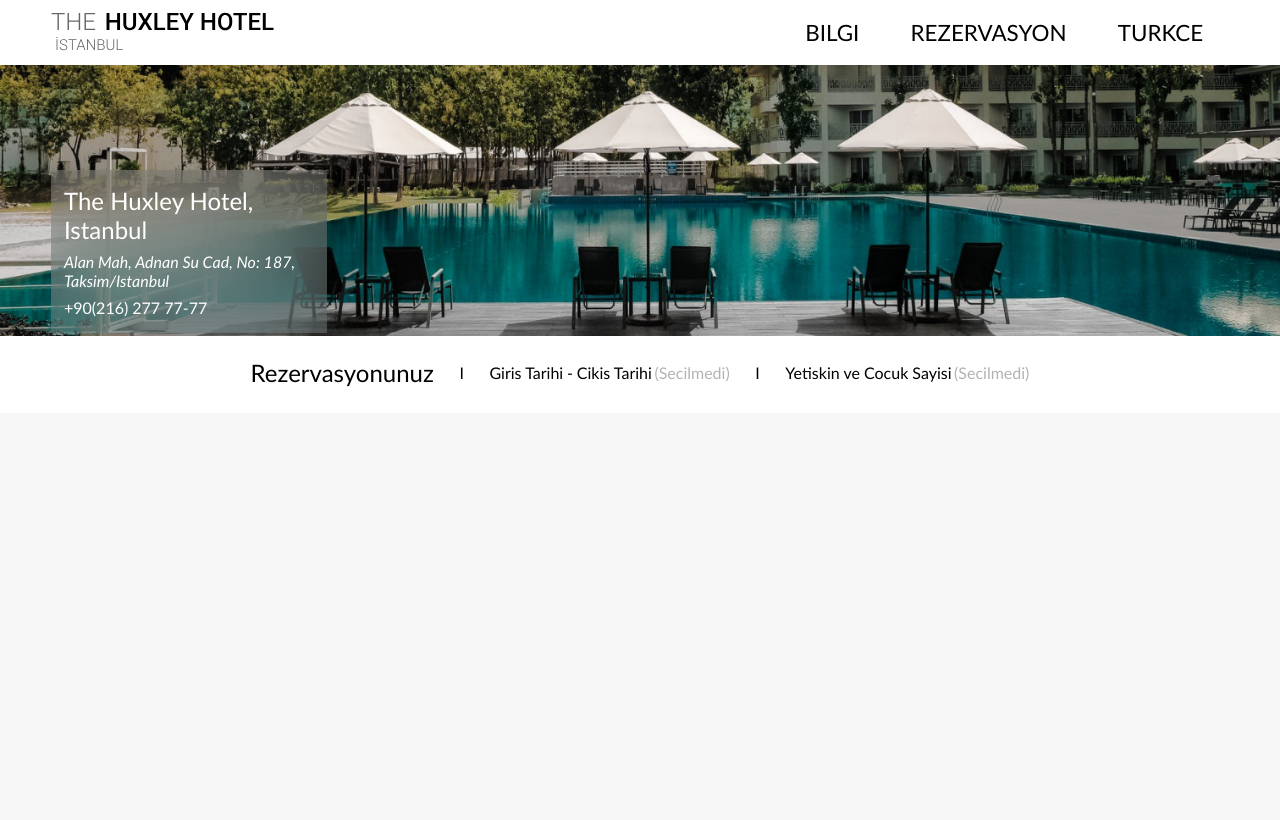
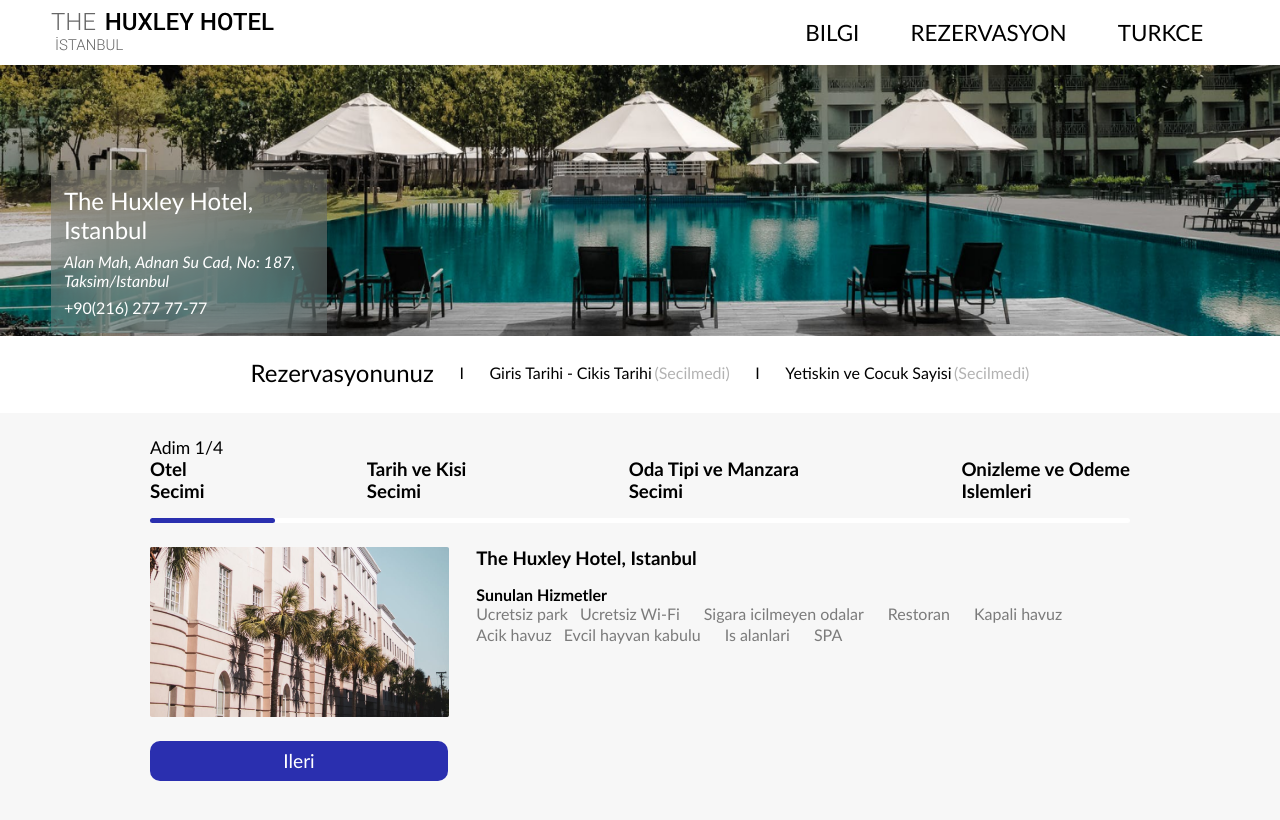
Before and after one commit to keremalan/a56e8e3ef56b7c88b17605ea1cc857fe-old, a Vue app: page / in a window 1280 px wide. Shown: the top 820 px of the page. Built offline with nearby package versions, Linux system fonts and the light colour scheme.

Commit message:
Add P-Indicator, PI-FirstStep

```diff
--- a/src/App.vue
+++ b/src/App.vue
@@ -2,16 +2,20 @@
   <Header/>
   <Banner/>
   <Status/>
+  <P-Indicator/>
+  <PiFirstStep/>
 </template>
 
 <script>
 import Header from './components/Layout/Header.vue'
 import Banner from './components/Banner/Banner.vue'
 import Status from './components/Status/Status.vue'
+import PIndicator from './components/P-Indicator/P-Indicator.vue'
+import PiFirstStep from './components/PI-FirstStep/PI-FirstStep.vue'
 export default {
   name: 'App',
   components: {
-    Header, Banner, Status,
+    Header, Banner, Status, PIndicator, PiFirstStep
 
   }
 }
--- /dev/null
+++ b/src/components/P-Indicator/P-Indicator.scss
@@ -0,0 +1,40 @@
+:root {
+    --secondaryColor: #FFFFFF;
+    --thirdColor: #2A2FAF;
+}
+
+#progress-indicator {
+    max-width: 980px;
+    margin: 0 auto;
+    margin-top: 3vh;
+}
+
+
+#progress-indicator > h5 {
+    font-weight: 300;
+    font-size: 1.1rem;
+}
+
+.pi-texts {
+    display: flex;
+    flex-direction: row;
+    justify-content: space-between;
+}
+
+.pi-texts > h3 {
+    font-weight: 600;
+}
+
+.pi-bar {
+    margin-top: 2vh;
+    background-color: var(--secondaryColor);
+    height: 5px;
+    border-radius: 3px;
+}
+
+.pi-bar-inside {
+    background-color: var(--thirdColor);
+    height: 5px;
+    border-radius: 3px;
+    max-width: 125px;
+}
--- /dev/null
+++ b/src/components/P-Indicator/P-Indicator.vue
@@ -0,0 +1,21 @@
+<template>
+    <div id="progress-indicator">
+        <h5>Adim 1/4</h5>
+        <div class="pi-texts">
+            <h3 class="pi-text">Otel <br>Secimi</h3>
+            <h3 class="pi-text">Tarih ve Kisi <br> Secimi</h3>
+            <h3 class="pi-text">Oda Tipi ve Manzara <br> Secimi</h3>
+            <h3 class="pi-text">Onizleme ve Odeme <br> Islemleri</h3>
+        </div>
+        <div class="pi-bar">
+            <div class="pi-bar-inside"></div>
+        </div>
+    </div>
+</template>
+
+<script>
+import './P-Indicator.scss';
+export default {
+    name: 'PIndicator'
+}
+</script>
--- /dev/null
+++ b/src/components/PI-FirstStep/PI-FirstStep.scss
@@ -0,0 +1,63 @@
+:root {
+    --secondaryColor: #FFFFFF;
+    --thirdColor: #2A2FAF;
+}
+
+#pi-first {
+    max-width: 980px;
+    margin: 3vh auto 0;
+    height: 60vh;
+}
+
+.pi-f-top {
+    display: flex;
+}
+
+.pi-f-top-right {
+    display: flex;
+    flex-direction: column;
+    flex: 5;
+    padding-left: 2vw;
+}
+
+.pi-f-top-right > h3 {
+    font-weight: 600;
+}
+
+.pi-f-top-right > h4 {
+    margin-top: 2vh;
+    font-weight: 600;
+}
+
+.pi-f-top-right-services > span {
+    color: rgba(0, 0, 0, 0.5);
+}
+
+.pi-f-top-right-services > span:not(.first) {
+    padding: 0 12px;
+}
+
+.pi-f-top-left {
+    display: flex;
+    flex: 2.3;
+}
+
+.pi-f-top-left > img {
+    width: 100%;
+    max-width: 299px;
+}
+
+.mt {
+    margin-top: 0.3vh;
+}
+
+button {
+    margin-top: 3vh;
+    color: var(--secondaryColor);
+    background-color: var(--thirdColor);
+    height: 40px;
+    width: 298px;
+    border: none;
+    font-size: 1.2rem;
+    border-radius: 10px;
+}
--- /dev/null
+++ b/src/components/PI-FirstStep/PI-FirstStep.vue
@@ -0,0 +1,42 @@
+<template>
+    <div id="pi-first">
+        <div class="pi-f-top">
+            <div class="pi-f-top-left">
+                <img :src="HotelImg"/>
+            </div>
+            <div class="pi-f-top-right">
+                <h3>The Huxley Hotel, Istanbul</h3>
+                <h4>Sunulan Hizmetler</h4>
+                <div class="pi-f-top-right-services">
+                    <span class="services-item first">Ucretsiz park</span>
+                    <span class="services-item">Ucretsiz Wi-Fi</span>
+                    <span class="services-item">Sigara icilmeyen odalar</span>
+                    <span class="services-item">Restoran</span>
+                    <span class="services-item">Kapali havuz</span>
+                </div>
+                <div class="pi-f-top-right-services mt">
+                    <span class="services-item first">Acik havuz</span>
+                    <span class="services-item">Evcil hayvan kabulu</span>
+                    <span class="services-item">Is alanlari</span>
+                    <span class="services-item">SPA</span>
+                </div>
+            </div>
+        </div>
+        <div class="pi-f-bottom">
+            <button>Ileri</button>
+        </div>
+    </div>
+</template>
+
+<script>
+import './PI-FirstStep.scss';
+import HotelImg from '@/assets/hotel-image.png';
+export default {
+    name: 'PiFirstStep',
+    setup() {
+        return {
+            HotelImg
+        };
+    }
+}
+</script>
```
Also changed, not shown: src/assets/hotel-image.png (added).
